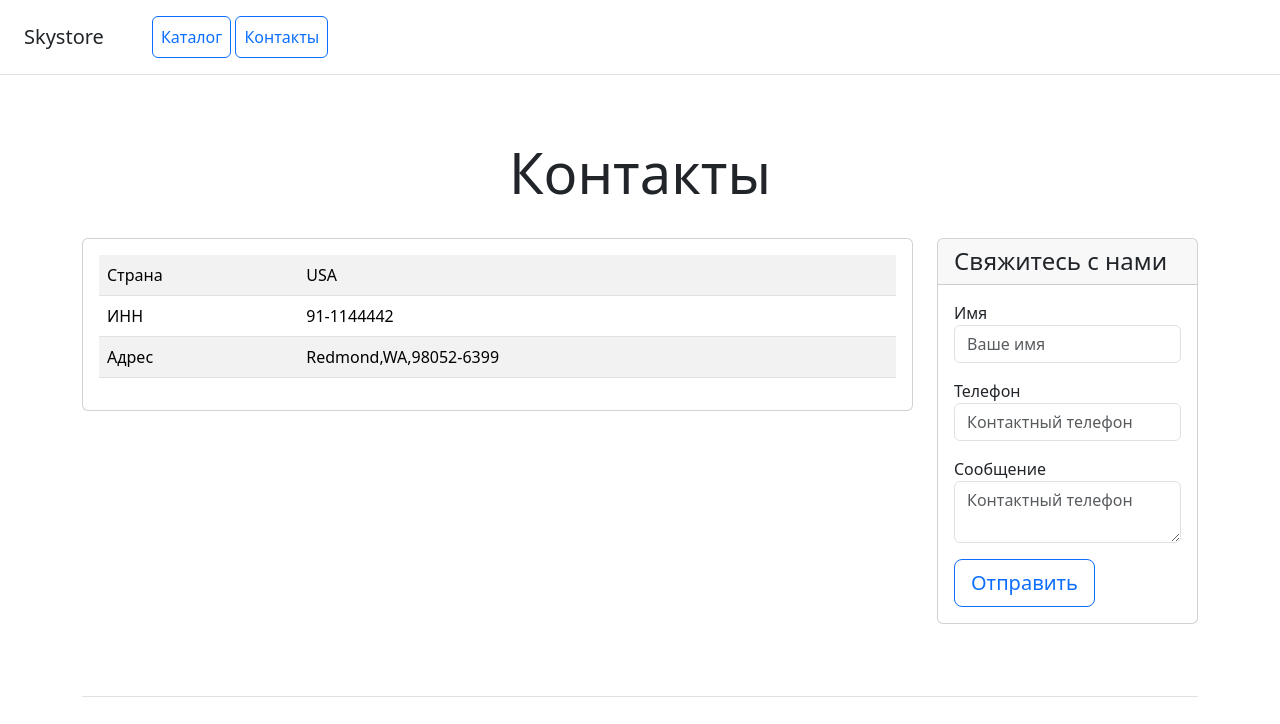
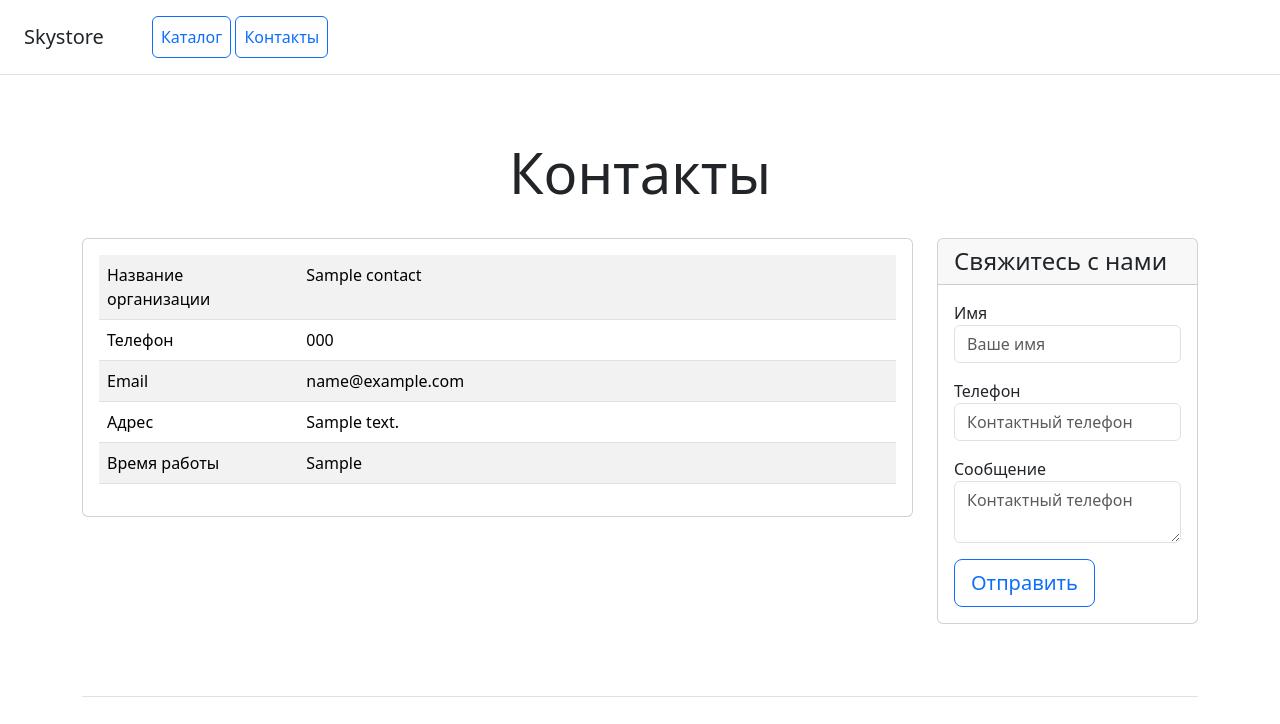
Before and after one commit to newfatto/all_for_sale, a Django app: page /contacts/ in a window 1280 px wide. Shown: the top 724 px of the page. Run offline with Django 5.2, Linux system fonts and the light colour scheme; tables that the repository leaves empty hold one stand-in row (values such as "Sample post"); some libraries are stand-ins or nearby versions.

Commit message:
Выполнены задания со звёздочкой: добавлен вывод в консоль последних 5 продуктов при обращении к главной странице; добавлена модель Contacts, контакты заполнены в админке и выводятся на странице Контакты

```diff
--- a/catalog/models.py
+++ b/catalog/models.py
@@ -30,3 +30,22 @@ class Product(models.Model):
         verbose_name = "Продукт"
         verbose_name_plural = "Продукты"
         ordering = ["name", "price", "created_at"]
+
+
+class Contact(models.Model):
+    """Контактные данные, выводимые на странице 'Контакты'."""
+
+    name = models.CharField(max_length=100, verbose_name="Организация", default="Skystore")
+    email = models.EmailField(verbose_name="Email", blank=True)
+    phone = models.CharField(max_length=50, verbose_name="Телефон", blank=True)
+    address = models.CharField(max_length=255, verbose_name="Адрес", blank=True)
+    working_hours = models.CharField(max_length=255, verbose_name="Время работы", blank=True)
+    updated_at = models.DateTimeField(auto_now=True, verbose_name="Обновлено")
+
+    def __str__(self):
+        return f"{self.name} ({self.phone or self.email})"
+
+    class Meta:
+        verbose_name = "Контакт"
+        verbose_name_plural = "Контакты"
+        ordering = ["-updated_at"]
--- a/catalog/templates/contacts.html
+++ b/catalog/templates/contacts.html
@@ -24,20 +24,42 @@
         <div class="col-lg-9 col-md-6 col-sm-12">
             <div class="card mb-4 box-shadow">
                 <div class="card-body">
+                    {% if contact %}
                     <table class="table table-striped">
+                        {% if contact.name %}
                         <tr>
-                            <td class="w-25">Страна</td>
-                            <td>USA</td>
+                            <td class="w-25">Название организации</td>
+                            <td>{{ contact.name }}</td>
                         </tr>
+                        {% endif %}
+                        {% if contact.phone %}
                         <tr>
-                            <td class="w-25">ИНН</td>
-                            <td>91-1144442</td>
+                            <td class="w-25">Телефон</td>
+                            <td>{{ contact.phone }}</td>
                         </tr>
+                        {% endif %}
+                        {% if contact.email %}
+                        <tr>
+                            <td class="w-25">Email</td>
+                            <td>{{ contact.email }}</td>
+                        </tr>
+                        {% endif %}
+                        {% if contact.address %}
                         <tr>
                             <td class="w-25">Адрес</td>
-                            <td>Redmond,WA,98052-6399</td>
+                            <td>{{ contact.address }}</td>
                         </tr>
+                        {% endif %}
+                        {% if contact.working_hours %}
+                        <tr>
+                            <td class="w-25">Время работы</td>
+                            <td>{{ contact.working_hours }}</td>
+                        </tr>
+                        {% endif %}
                     </table>
+                    {% else %}
+                    <p>Контакты пока не добавлены в админке.</p>
+                    {% endif %}
                 </div>
             </div>
         </div>
@@ -51,15 +73,18 @@
                         {% csrf_token %}
                         <div class="mb-3">
                             <label for="name">Имя</label>
-                            <input type="text" name="name" class="form-control" id="name" placeholder="Ваше имя" required>
+                            <input type="text" name="name" class="form-control" id="name" placeholder="Ваше имя"
+                                   required>
                         </div>
                         <div class="mb-3">
                             <label for="phone">Телефон</label>
-                            <input type="text" name="phone" class="form-control" id="phone" placeholder="Контактный телефон" required>
+                            <input type="text" name="phone" class="form-control" id="phone"
+                                   placeholder="Контактный телефон" required>
                         </div>
                         <div class="mb-3">
                             <label for="message">Сообщение</label>
-                            <textarea type="text" name="message" class="form-control" id="message" placeholder="Контактный телефон" required></textarea>
+                            <textarea type="text" name="message" class="form-control" id="message"
+                                      placeholder="Контактный телефон" required></textarea>
                         </div>
                         <button type="submit" class="btn btn-lg btn-block btn-outline-primary">Отправить</button>
                     </form>
--- a/catalog/views.py
+++ b/catalog/views.py
@@ -1,12 +1,20 @@
 from django.http import HttpResponse
 from django.shortcuts import render
 
+from catalog.models import Contact, Product
+
 
 def home(request):
+    latest_products = Product.objects.order_by("-created_at")[:5]
+
+    for product in latest_products:
+        print(f"{product.name} — {product.price} руб.")
+
     return render(request, "home.html")
 
 
 def contacts(request):
+    contact = Contact.objects.order_by("-updated_at").first()
     if request.method == "POST":
         name = request.POST.get("name")
         phone = request.POST.get("phone")
@@ -14,4 +22,4 @@ def contacts(request):
         print(f"Имя:{name} Телефон:{phone} Сообщение: {message}")
         return HttpResponse(f"Спасибо, {name}. Сообщение получено.")
 
-    return render(request, "contacts.html")
+    return render(request, "contacts.html", {"contact": contact})
```
Also changed, not shown: catalog/admin.py (+7 -1 lines), catalog/migrations/0002_contact.py (added), catalog/migrations/0003_remove_contact_telegram_remove_contact_vk.py (added).
